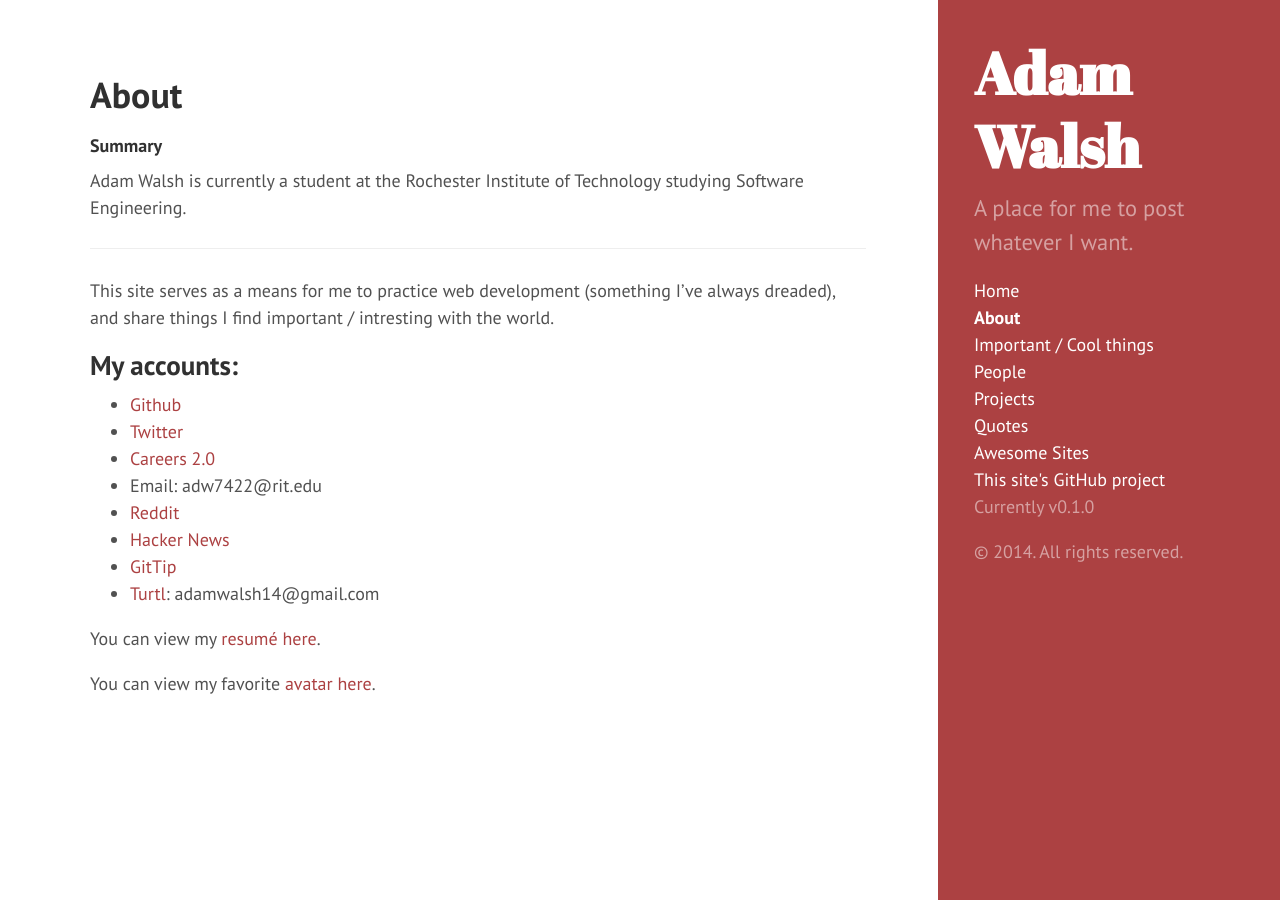
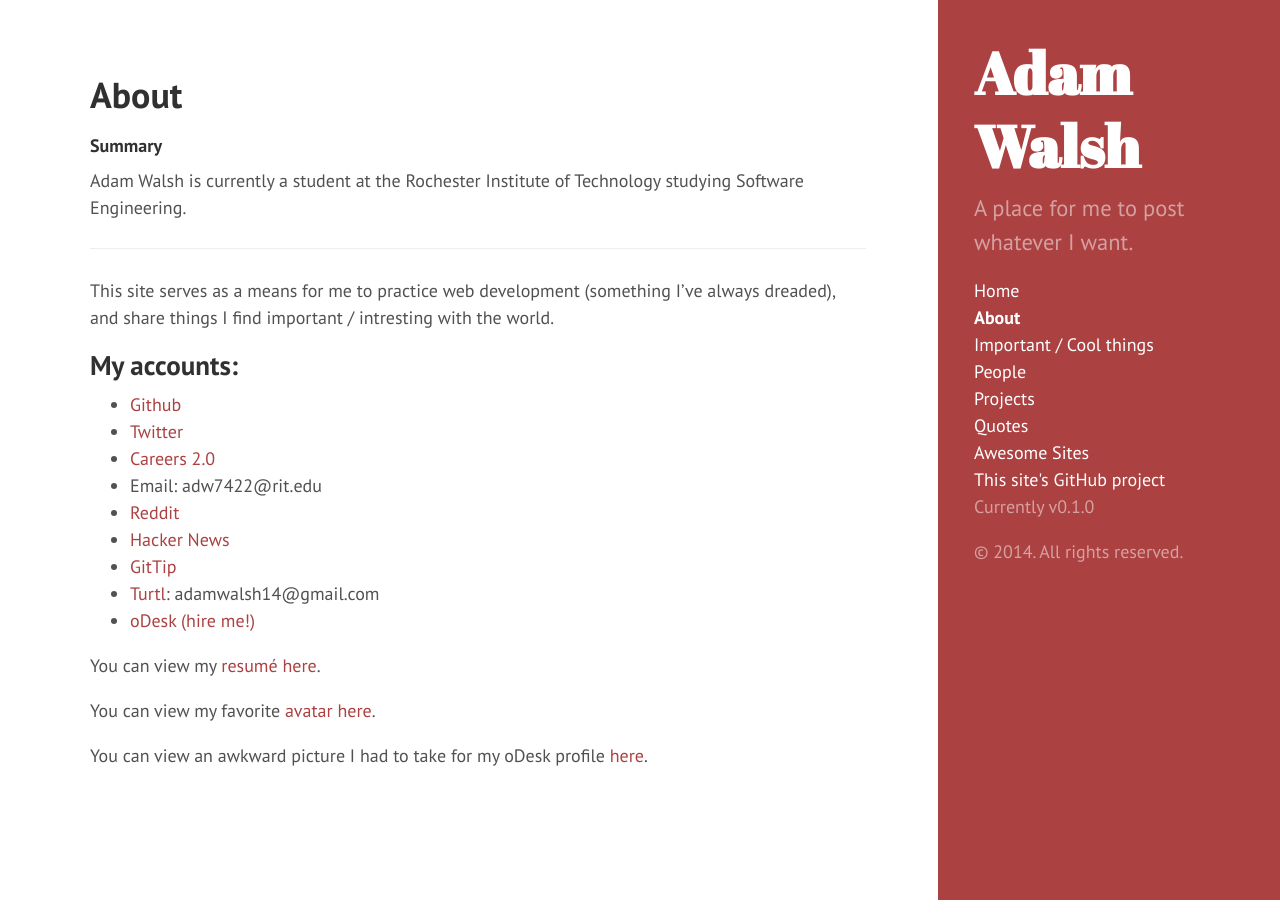
Before and after one commit to walshie4/walshie4.github.io, a Jekyll site: the page built from about.md, in a window 1280 px wide. Built offline with Jekyll 4.4.1, drawn with Linux system fonts in a browser that asks for light colours; Markdown is read by kramdown in place of the engine named in the settings.

Commit message:
Added picture of me, and oDesk profile

```diff
--- a/about.md
+++ b/about.md
@@ -25,7 +25,10 @@ My accounts:
         data-gittip-widget="button"
                 src="//gttp.co/v1.js"></script>
 * [Turtl](https://turtl.it/): adamwalsh14@gmail.com
+* [oDesk (hire me!)](https://www.odesk.com/users/~01a47d8beb77450664)
 
 You can view my [resumé here](/Resume.pdf).
 
 You can view my favorite [avatar here](/public/avatar.gif).
+
+You can view an awkward picture I had to take for my oDesk profile [here](/awkward_picture.jpg).
```
